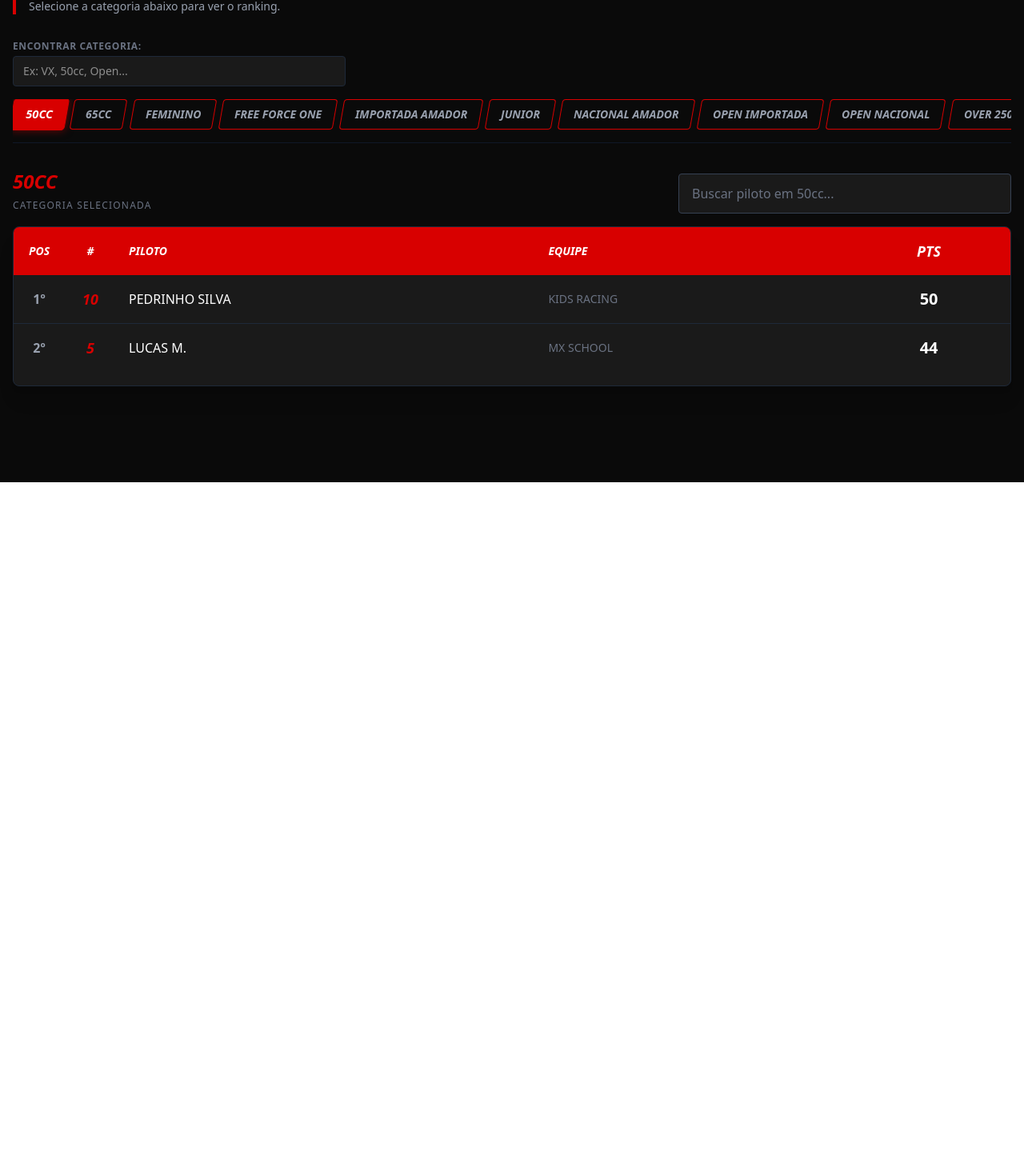
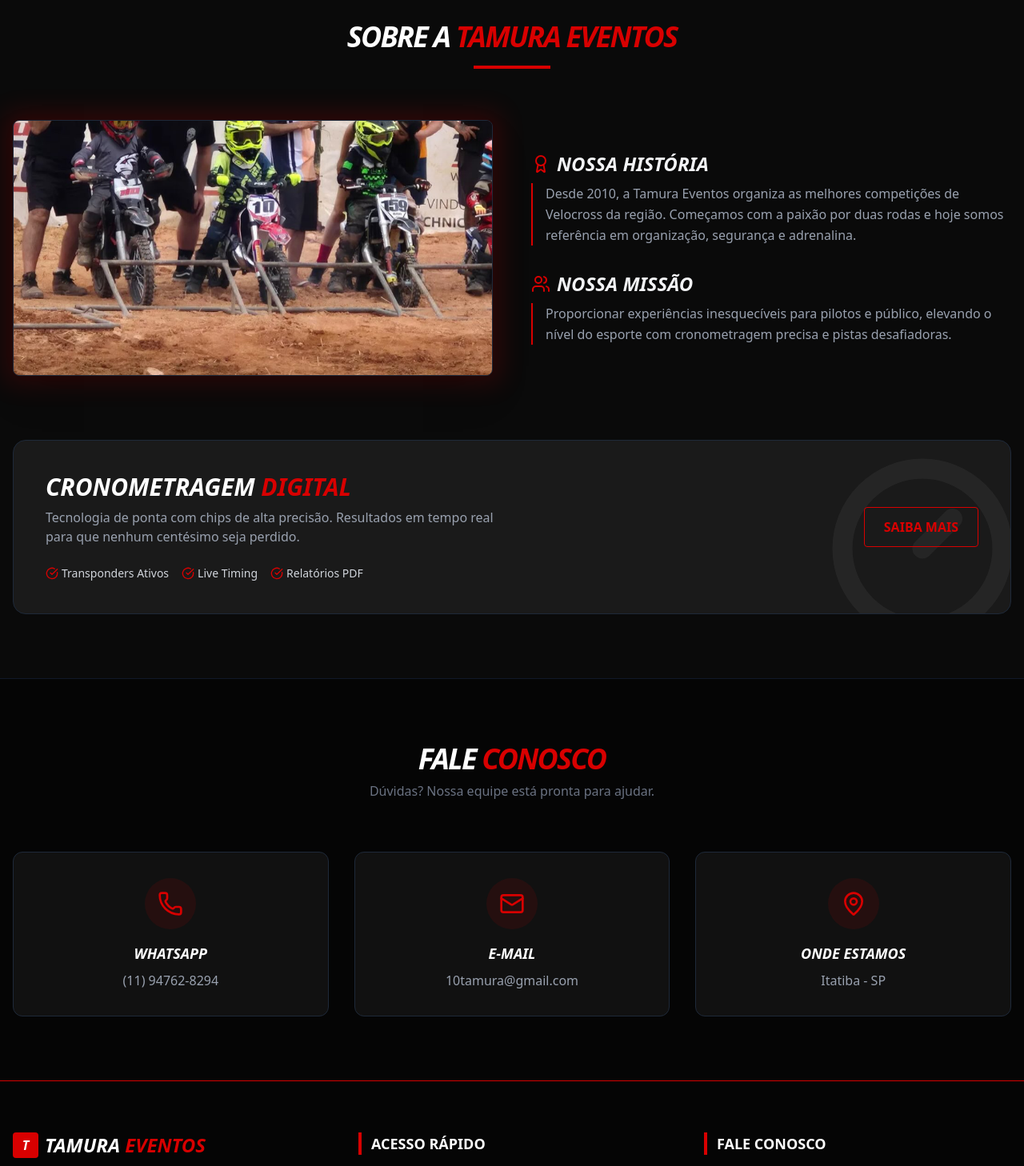
Before and after one commit to Kazo-Kanojo/TamuraEEvents, a React app in the folder frontend/: page / in a window 1280 px wide. Shown: the part 1047-2505 px from the top of the page at 80% size. Before the commit the page ends 1650 px from the top, so only its background shows below. Built offline with nearby package versions, Linux system fonts and the light colour scheme; no server answers; the HTML template or start-up script is replaced by a standard one.

Commit message:
Refazendo a land page

```diff
--- a/frontend/src/components/Home.jsx
+++ b/frontend/src/components/Home.jsx
@@ -2,14 +2,16 @@ import { useEffect, useState } from "react";
 import { Link } from "react-router-dom";
 import Navbar from "./Navbar";
 import EventCard from "./EventCard";
-import Standings from "./Standings";
+// Removido: import Standings from "./Standings";
+import Footer from "./Footer";
+import { Timer, Award, Users, CheckCircle, Phone, Mail, MapPin, Clock, Instagram, Facebook } from "lucide-react";
 
 const Home = () => {
   const [events, setEvents] = useState([]);
 
-  // Busca os eventos reais do Backend ao carregar a página
+  // Busca os eventos reais do Backend
   useEffect(() => {
-    fetch('http://localhost:3000/events')
+    fetch('http://localhost:3000/api/stages')
       .then(res => res.json())
       .then(data => setEvents(data))
       .catch(err => console.error("Erro ao buscar eventos:", err));
@@ -19,18 +21,20 @@ const Home = () => {
     <div className="min-h-screen bg-[#0a0a0a] text-white font-sans selection:bg-[#D80000] selection:text-white flex flex-col">
       <Navbar />
 
-      {/* --- HERO SECTION (Banner) --- */}
+      {/* =========================================
+          SEÇÃO 1: HERO (BANNER PRINCIPAL)
+         ========================================= */}
       <div className="relative bg-[#0a0a0a] border-b-4 border-[#D80000] overflow-hidden">
         <div className="absolute inset-0 z-0 opacity-40">
            <img
-            src="../../public/bgTamura.jpeg"
+            src="/bgTamura.jpeg"
             className="w-full h-full object-cover grayscale"
             alt="Fundo Motocross"
            />
         </div>
         <div className="absolute inset-0 z-10 bg-gradient-to-t from-[#0a0a0a] via-transparent to-[#0a0a0a]/80"></div>
 
-        <div className="relative z-20 container mx-auto px-4 py-24 text-center">
+        <div className="relative z-20 container mx-auto px-4 py-24 md:py-32 text-center">
           <h2 className="text-5xl md:text-7xl font-black italic tracking-tighter uppercase mb-6 drop-shadow-lg">
             Acelere para a <span className="text-[#D80000]">Glória</span>
           </h2>
@@ -47,7 +51,9 @@ const Home = () => {
         </div>
       </div>
 
-      {/* --- LISTA DE EVENTOS (AGORA REAIS) --- */}
+      {/* =========================================
+          SEÇÃO 2: PRÓXIMAS ETAPAS
+         ========================================= */}
       <div className="container mx-auto px-4 py-16">
         <div className="flex items-center gap-4 mb-10">
           <div className="w-2 h-10 bg-[#D80000]"></div>
@@ -59,32 +65,148 @@ const Home = () => {
         {events.length > 0 ? (
           <div className="grid grid-cols-1 md:grid-cols-2 lg:grid-cols-3 gap-8">
             {events.map((event) => (
-              // Envolvemos o Card em um Link para levar ao login/painel ao clicar
-              <Link to="/login" key={event.id} className="block">
+              <Link to="/login" key={event.id} className="block group">
                 <EventCard
-                  title={event.title}
+                  title={event.name}
                   date={event.date}
                   location={event.location}
-                  price={event.price} // Mostra o preço base
-                  image={event.image}
+                  price="Inscrições Abertas"
+                  image="/bgEvent.jpg"
                 />
               </Link>
             ))}
           </div>
         ) : (
           <div className="text-center py-20 bg-[#1a1a1a] rounded border border-gray-800">
-            <p className="text-gray-500 text-xl italic">Carregando eventos ou aguardando divulgação...</p>
+            <p className="text-gray-500 text-xl italic">Aguardando divulgação das próximas etapas...</p>
           </div>
         )}
       </div>
 
-      {/* --- CLASSIFICAÇÃO --- */}
-      <div id="classificacao" className="scroll-mt-20">
-         <Standings />
+      {/* =========================================
+          SEÇÃO 3: SOBRE A TAMURA
+         ========================================= */}
+      <div id="sobre" className="py-20 bg-[#0a0a0a] border-t border-gray-900">
+        <div className="container mx-auto px-4">
+          {/* Título da Seção */}
+          <div className="text-center mb-16">
+            <h2 className="text-4xl font-black italic uppercase tracking-tighter">
+              Sobre a <span className="text-[#D80000]">Tamura Eventos</span>
+            </h2>
+            <div className="w-24 h-1 bg-[#D80000] mx-auto mt-4"></div>
+          </div>
+
+          {/* História e Missão */}
+          <div className="flex flex-col md:flex-row items-center gap-12 mb-20">
+            <div className="w-full md:w-1/2 relative group">
+              <div className="absolute -inset-2 bg-[#D80000] rounded-lg opacity-20 group-hover:opacity-40 transition duration-500 blur-lg"></div>
+              <img
+                src="/imagemLargada.jpg"
+                alt="Largada Velocross"
+                className="relative rounded-lg shadow-2xl w-full object-cover border border-gray-800 h-80"
+              />
+            </div>
+
+            <div className="w-full md:w-1/2 space-y-8">
+              <div>
+                <h3 className="text-2xl font-black italic uppercase mb-2 flex items-center gap-2 text-gray-100">
+                  <Award className="text-[#D80000]" /> Nossa História
+                </h3>
+                <p className="text-gray-400 leading-relaxed border-l-2 border-[#D80000] pl-4">
+                  Desde 2010, a Tamura Eventos organiza as melhores competições de Velocross da região.
+                  Começamos com a paixão por duas rodas e hoje somos referência em organização, segurança e adrenalina.
+                </p>
+              </div>
+              <div>
+                <h3 className="text-2xl font-black italic uppercase mb-2 flex items-center gap-2 text-gray-100">
+                  <Users className="text-[#D80000]" /> Nossa Missão
+                </h3>
+                <p className="text-gray-400 leading-relaxed border-l-2 border-[#D80000] pl-4">
+                  Proporcionar experiências inesquecíveis para pilotos e público, elevando o nível do esporte
+                  com cronometragem precisa e pistas desafiadoras.
+                </p>
+              </div>
+            </div>
+          </div>
+
+          {/* Cronometragem (Destaque) */}
+          <div className="bg-[#1a1a1a] rounded-2xl p-10 border border-gray-800 relative overflow-hidden">
+             <div className="absolute -right-10 -top-10 opacity-5 pointer-events-none">
+                <Timer size={300} />
+             </div>
+             <div className="relative z-10 flex flex-col md:flex-row items-center justify-between gap-8">
+                <div>
+                    <h3 className="text-3xl font-black italic uppercase text-white mb-2">
+                        Cronometragem <span className="text-[#D80000]">Digital</span>
+                    </h3>
+                    <p className="text-gray-400 mb-6 max-w-xl">
+                        Tecnologia de ponta com chips de alta precisão. Resultados em tempo real para que nenhum centésimo seja perdido.
+                    </p>
+                    <div className="flex flex-wrap gap-4 text-sm text-gray-300">
+                        <span className="flex items-center gap-1"><CheckCircle size={16} className="text-[#D80000]"/> Transponders Ativos</span>
+                        <span className="flex items-center gap-1"><CheckCircle size={16} className="text-[#D80000]"/> Live Timing</span>
+                        <span className="flex items-center gap-1"><CheckCircle size={16} className="text-[#D80000]"/> Relatórios PDF</span>
+                    </div>
+                </div>
+                <Link to="/login">
+                    <button className="border border-[#D80000] text-[#D80000] hover:bg-[#D80000] hover:text-white px-6 py-3 rounded uppercase font-bold transition">
+                        Saiba Mais
+                    </button>
+                </Link>
+             </div>
+          </div>
+        </div>
       </div>
 
-      {/* Espaço no final */}
-      <div className="pb-20"></div>
+      {/* =========================================
+          SEÇÃO 4: CONTATO
+         ========================================= */}
+      <div id="contato" className="py-20 bg-[#050505] border-t border-gray-900">
+        <div className="container mx-auto px-4">
+            <div className="text-center mb-16">
+                <h2 className="text-4xl font-black italic uppercase tracking-tighter">
+                Fale <span className="text-[#D80000]">Conosco</span>
+                </h2>
+                <p className="text-gray-500 mt-2">Dúvidas? Nossa equipe está pronta para ajudar.</p>
+            </div>
+
+            <div className="grid grid-cols-1 lg:grid-cols-3 gap-8">
+
+                {/* Card 1: WhatsApp */}
+                <a href="https://wa.me/5511947628294" target="_blank" className="bg-[#111] p-8 rounded-xl border border-gray-800 hover:border-[#D80000] group transition text-center flex flex-col items-center">
+                    <div className="bg-[#D80000]/10 p-4 rounded-full mb-4 group-hover:bg-[#D80000] transition">
+                        <Phone className="w-8 h-8 text-[#D80000] group-hover:text-white" />
+                    </div>
+                    <h3 className="font-bold text-lg uppercase italic text-white">WhatsApp</h3>
+                    <p className="text-gray-400 mt-2">(11) 94762-8294</p>
+                </a>
+
+                {/* Card 2: Email */}
+                <a href="mailto:10tamura@gmail.com" className="bg-[#111] p-8 rounded-xl border border-gray-800 hover:border-[#D80000] group transition text-center flex flex-col items-center">
+                    <div className="bg-[#D80000]/10 p-4 rounded-full mb-4 group-hover:bg-[#D80000] transition">
+                        <Mail className="w-8 h-8 text-[#D80000] group-hover:text-white" />
+                    </div>
+                    <h3 className="font-bold text-lg uppercase italic text-white">E-mail</h3>
+                    <p className="text-gray-400 mt-2">10tamura@gmail.com</p>
+                </a>
+
+                {/* Card 3: Localização */}
+                <div className="bg-[#111] p-8 rounded-xl border border-gray-800 hover:border-[#D80000] group transition text-center flex flex-col items-center">
+                    <div className="bg-[#D80000]/10 p-4 rounded-full mb-4 group-hover:bg-[#D80000] transition">
+                        <MapPin className="w-8 h-8 text-[#D80000] group-hover:text-white" />
+                    </div>
+                    <h3 className="font-bold text-lg uppercase italic text-white">Onde Estamos</h3>
+                    <p className="text-gray-400 mt-2">Itatiba - SP</p>
+                </div>
+
+            </div>
+        </div>
+      </div>
+
+      {/* =========================================
+          RODAPÉ
+         ========================================= */}
+      <Footer />
     </div>
   );
 };
--- a/frontend/src/components/Navbar.jsx
+++ b/frontend/src/components/Navbar.jsx
@@ -46,14 +46,6 @@ const Navbar = () => {
         {/* --- LINKS CENTRAIS --- */}
         <ul className="hidden md:flex gap-6 font-bold text-sm tracking-wide uppercase whitespace-nowrap">
 
-          {/* LINK DE CLASSIFICAÇÃO (COM SCROLL) */}
-          <li
-            onClick={scrollToClassificacao}
-            className="hover:text-[#D80000] cursor-pointer transition-colors duration-200"
-          >
-            Classificação
-          </li>
-
           <Link to="/">
              <li className="hover:text-[#D80000] cursor-pointer transition-colors duration-200">
                Calendário
```
